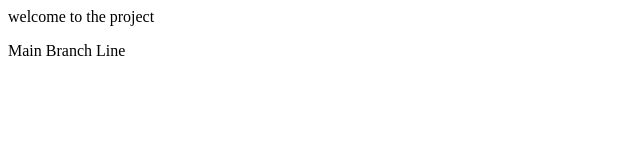
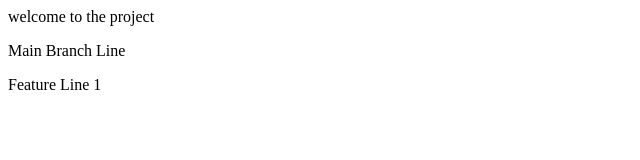
Before and after one commit to shruti-git-user/git-rebase-demo, a plain HTML site: page index.html in a window 1280 px wide. Shown: the whole page, without its empty margins (0-640 px from the left). Drawn offline with Linux system fonts and the light colour scheme.

Commit message:
Feature implementation: Added HTML updates
Feature commit 1: Added first feature line

```diff
--- a/index.html
+++ b/index.html
@@ -1,2 +1,3 @@
 welcome to the project
 <p>Main Branch Line</p>
+<p>Feature Line 1</p>
```
